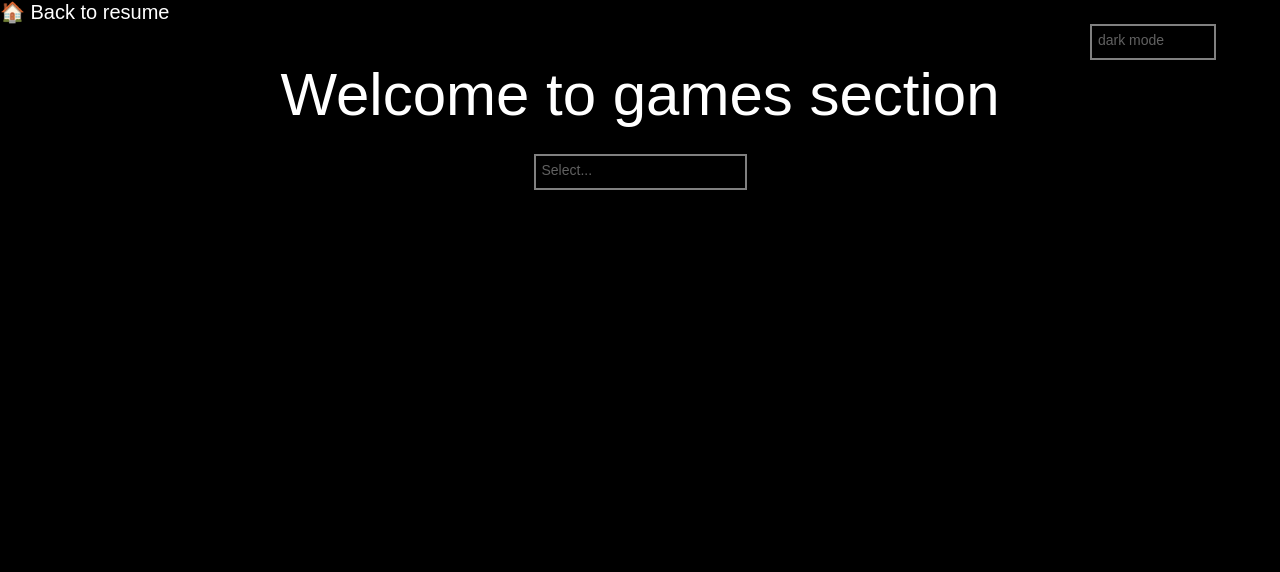
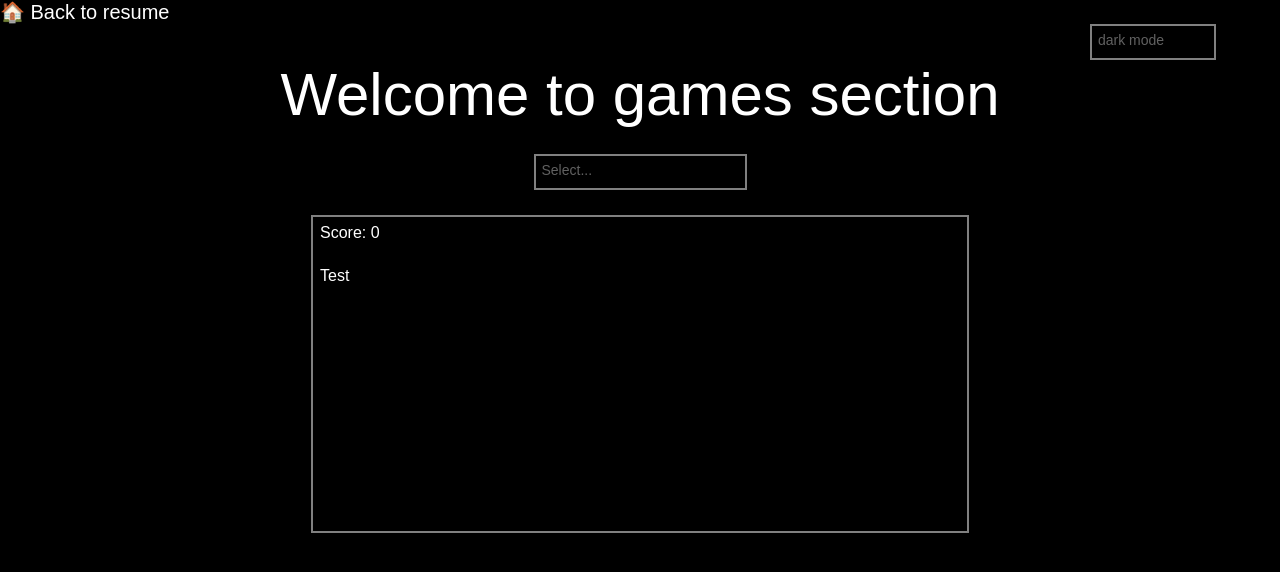
Before and after one commit to tharain/tharain, a React (Create React App) app: page /#/game in a window 1280 px wide. Shown: the top 572 px of the page. Built offline with nearby package versions, Linux system fonts and the light colour scheme.

Commit message:
separate game from resume

```diff
--- a/public/css/App_old.css
+++ b/public/css/App_old.css
@@ -57,6 +57,11 @@ img {
   color: white !important;
 }
 
+.fullLength {
+  background-color: black;
+  height: 100%;
+}
+
 @keyframes App-logo-spin {
   from { transform: rotate(0deg); }
   to { transform: rotate(360deg); }
--- a/public/css/dark.css
+++ b/public/css/dark.css
@@ -78,6 +78,10 @@ a {
 }
 /* end scissors paper stone game */
 
+/* start obstacle game */
+
+/* end obstacle game */
+
 .maxHeight {
   height: 100%;
 }
--- a/public/fireworks.js
+++ b/public/fireworks.js
@@ -1,7 +1,7 @@
 var sparks=50;
 var speed=33;
 var bangs=1;
-var colours=new Array('#FFFFFF');
+var colours=new Array('#DDD');
 /****************************
 *   Clicksplosion Effect    *
 * (c) 2012 mf2fm web-design *
--- /dev/null
+++ b/src/games/BasicObstacleGame.js
@@ -0,0 +1,28 @@
+import React, { Component } from 'react';
+
+const randomWord = require('random-words');
+
+class BasicObstacleGame extends Component {
+  constructor(){
+    super();
+    this.state = {
+      score: 0,
+      isRecord: false,
+    }
+  }
+
+  render() {
+    return (
+      <div className="gameCanvas">
+        Score:
+        {' '}
+        {this.state.score}
+        <div className="ySpace" />
+
+        Test
+      </div>
+    );
+  }
+}
+
+export default BasicObstacleGame;
--- a/src/pages/App.js
+++ b/src/pages/App.js
@@ -4,6 +4,7 @@ import shopeelogo from '../icons/shopee_logo.svg';
 import hplogo from '../icons/hp_logo.png';
 import { ListGroup, ListGroupItem, Panel, Carousel, Tab, Row, Col, Nav, NavItem } from 'react-bootstrap';
 import { LinkContainer } from 'react-router-bootstrap';
+import { isMobile } from 'react-device-detect';
 
 class App extends Component {
   render() {
@@ -47,9 +48,6 @@ class App extends Component {
                 <NavItem eventKey="work" className="white">WORK</NavItem>
                 <NavItem eventKey="education" className="white">EDUCATION</NavItem>
                 <NavItem eventKey="achievements" className="white">ACHIEVEMENTS</NavItem>
-                <LinkContainer to='/game'>
-                  <NavItem className="nav-link white">BETA TEST GAME</NavItem>
-                </LinkContainer>
               </Nav>
             </Col>
             <Col sm={8}>
--- a/src/pages/Game.js
+++ b/src/pages/Game.js
@@ -1,6 +1,7 @@
 import React, { Component } from 'react';
 import DropDown from '../components/DropDown';
 import BasicTypeGame from '../games/BasicTypeGame';
+import BasicObstacleGame from '../games/BasicObstacleGame';
 import BasicScissorsPaperStoneGame from '../games/BasicScissorsPaperStoneGame';
 
 const cssMode = ['dark mode', 'light mode'];
@@ -61,6 +62,7 @@ class Game extends Component {
         {this.state.gameState === 'scissors-paper-stone game' ? (
           <BasicScissorsPaperStoneGame />
         ): null}
+        <BasicObstacleGame />
       </div>
     );
   }
```
